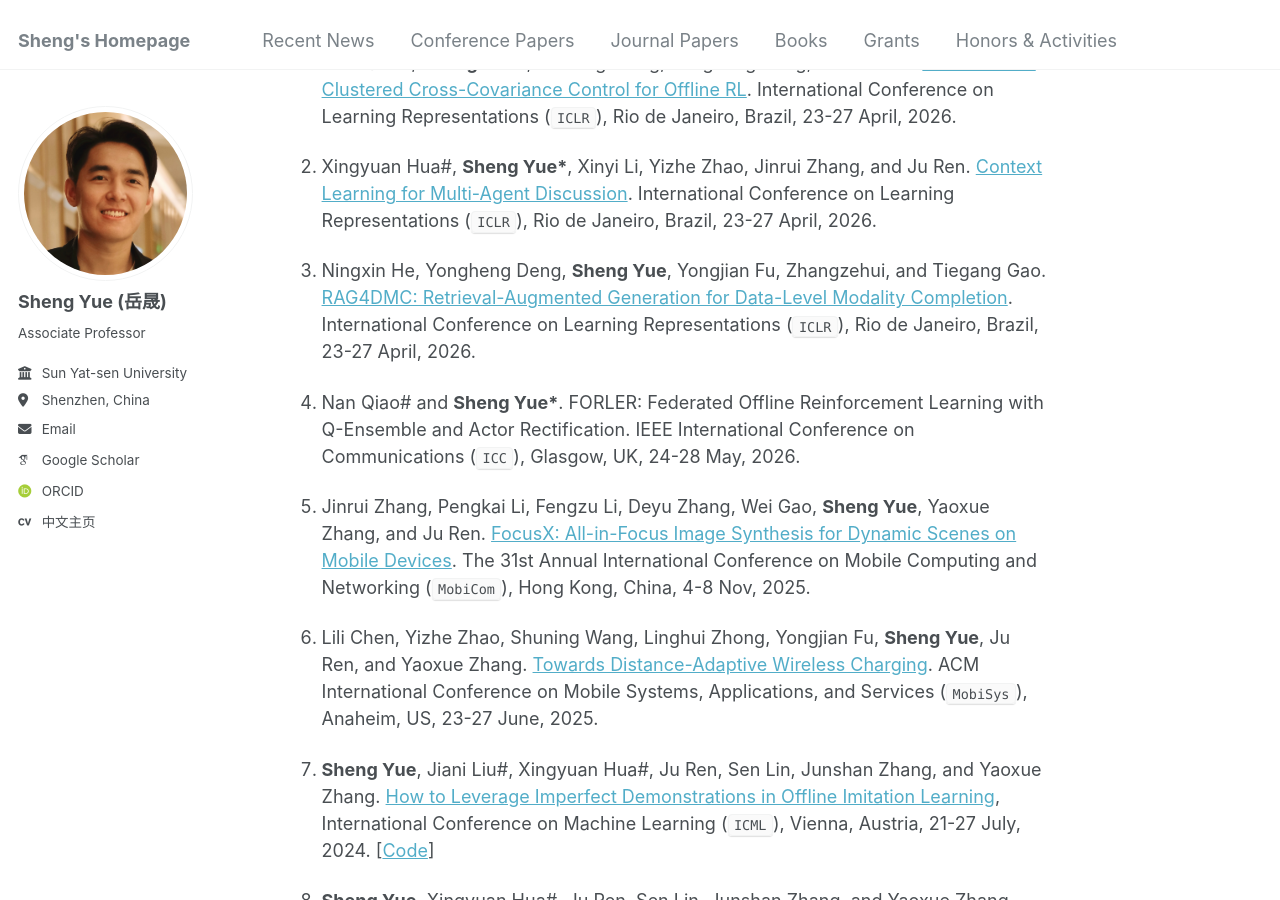
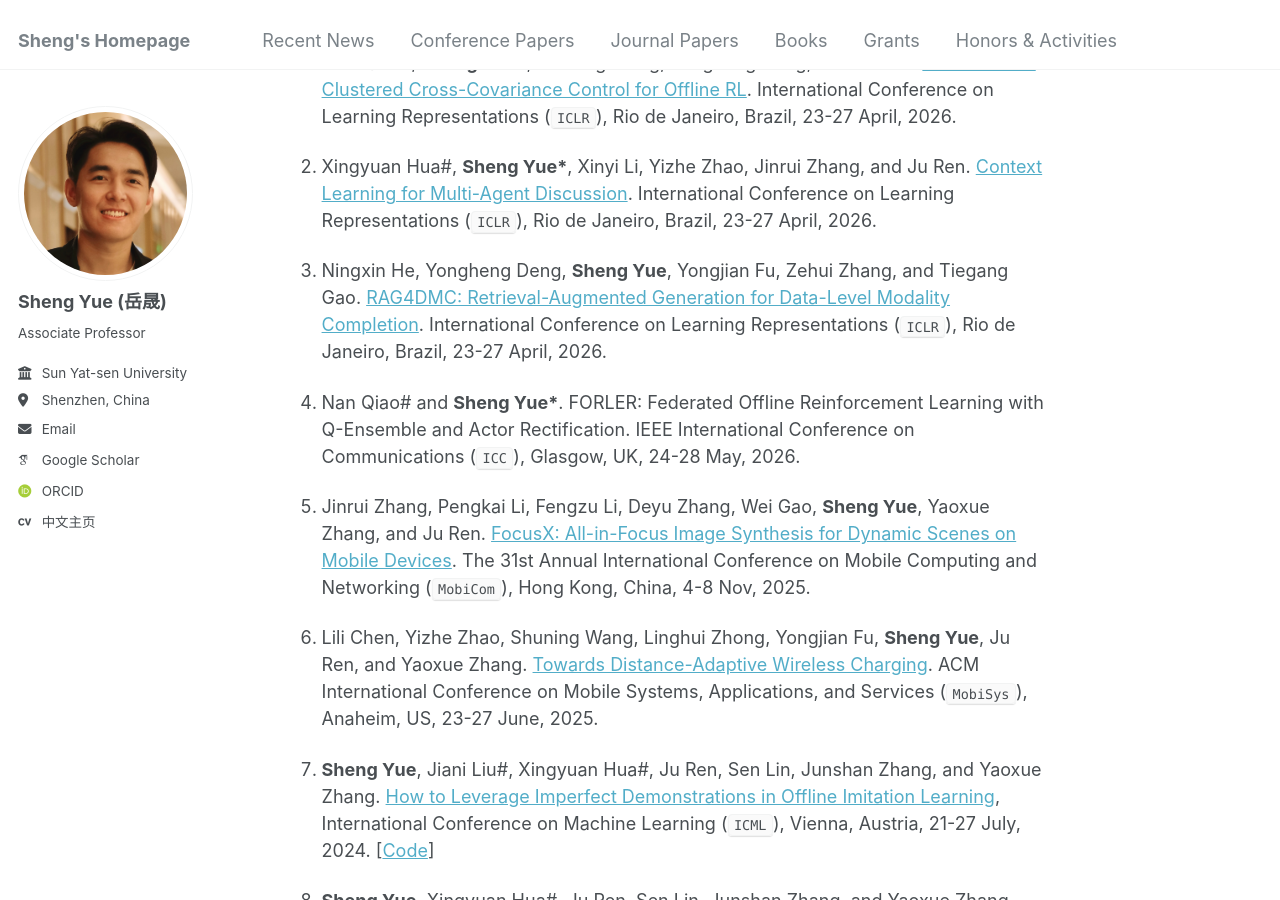
Before and after one commit to shaunyue/shaunyue.github.io, a Jekyll site: the page built from _pages/about.md, in a window 1280 px wide and 900 px high, scrolled down 981 px. Built offline with Jekyll 4.4.1, drawn with Linux system fonts in a browser that asks for light colours; some web fonts are replaced.

Commit message:
Updated information

```diff
--- a/_pages/about.md
+++ b/_pages/about.md
@@ -43,11 +43,11 @@
 
 <small>(* Corresponding author, # Mentored student)</small>
 
-1. Nan Qiao#, **Sheng Yue\***, Shuning Wang, Yongheng Deng, and Ju Ren. [Less Is More: Clustered Cross-Covariance Control for Offline RL](https://openreview.net/pdf?id=drOy5wi6Qq). International Conference on Learning Representations (`ICLR`), Rio de Janeiro, Brazil, 23-27 April, 2026.
+1. Nan Qiao#, **Sheng Yue\***, Shuning Wang, Yongheng Deng, and Ju Ren. [Less Is More: Clustered Cross-Covariance Control for Offline RL](https://openreview.net/forum?id=drOy5wi6Qq). International Conference on Learning Representations (`ICLR`), Rio de Janeiro, Brazil, 23-27 April, 2026.
 
-1. Xingyuan Hua#, **Sheng Yue\***, Xinyi Li, Yizhe Zhao, Jinrui Zhang, and Ju Ren. [Context Learning for Multi-Agent Discussion](https://openreview.net/pdf?id=EUu8TILWpR). International Conference on Learning Representations (`ICLR`), Rio de Janeiro, Brazil, 23-27 April, 2026.
+1. Xingyuan Hua#, **Sheng Yue\***, Xinyi Li, Yizhe Zhao, Jinrui Zhang, and Ju Ren. [Context Learning for Multi-Agent Discussion](https://openreview.net/forum?id=EUu8TILWpR). International Conference on Learning Representations (`ICLR`), Rio de Janeiro, Brazil, 23-27 April, 2026.
 
-1. Ningxin He, Yongheng Deng, **Sheng Yue**, Yongjian Fu, Zhangzehui, and Tiegang Gao. [RAG4DMC: Retrieval-Augmented Generation for Data-Level Modality Completion](https://openreview.net/pdf?id=6LA7KDjNsy). International Conference on Learning Representations (`ICLR`), Rio de Janeiro, Brazil, 23-27 April, 2026.
+1. Ningxin He, Yongheng Deng, **Sheng Yue**, Yongjian Fu, Zehui Zhang, and Tiegang Gao. [RAG4DMC: Retrieval-Augmented Generation for Data-Level Modality Completion](https://openreview.net/forum?id=6LA7KDjNsy). International Conference on Learning Representations (`ICLR`), Rio de Janeiro, Brazil, 23-27 April, 2026.
 
 1. Nan Qiao# and **Sheng Yue\***. FORLER: Federated Offline Reinforcement Learning with Q-Ensemble and Actor Rectification. IEEE International Conference on Communications (`ICC`), Glasgow, UK, 24-28 May, 2026.
 
```
